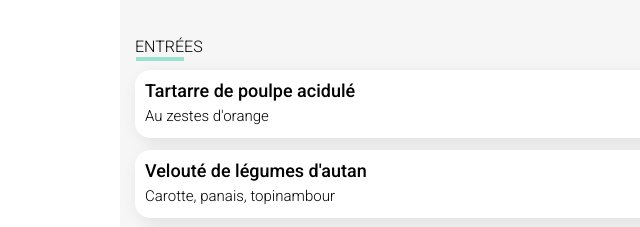
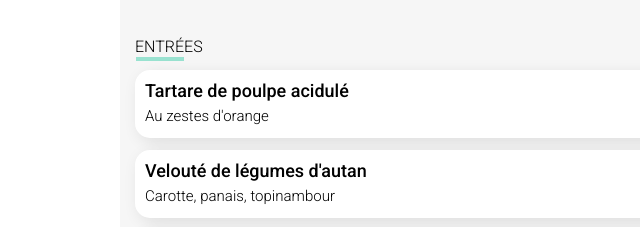
Before and after one commit to MorganDourdoigne/Projet-4, a website: page restaurants/a_la_française.html in a window 1280 px wide. Shown: the part 343-570 px from the top of the page, 0-640 px from the left. Drawn offline with Linux system fonts and the light colour scheme; a web font is replaced by a local one.

Commit message:
Update correction

```diff
--- a/restaurants/a_la_française.html
+++ b/restaurants/a_la_française.html
@@ -33,7 +33,7 @@
          <div class="entrees_menu">
                <div class="sentence">
                     <div class="manger">
-              <h3 class="title_menu" >Tartarre de poulpe acidulé</h3>
+              <h3 class="title_menu" >Tartare de poulpe acidulé</h3>
               <p class="sub_menu">Au zestes d'orange</p>
           </div>
               <div class="price_menu">25€</div>
```
